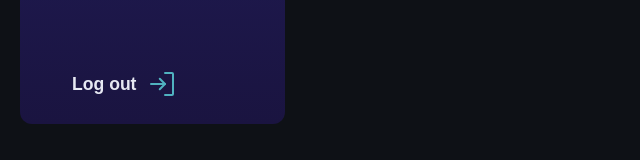
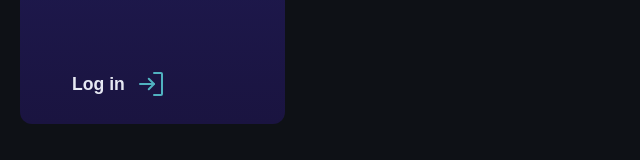
Before and after one commit to ArthurMadureira/book-wise, a Next.js app: page / in a window 1280 px wide. Shown: the part 624-784 px from the top of the page, without its empty margins (0-640 px from the left). Built offline with nearby package versions, Linux system fonts and the light colour scheme.

Commit message:
refactor: change login text on home page

```diff
--- a/src/pages/index.tsx
+++ b/src/pages/index.tsx
@@ -25,7 +25,7 @@ export default function Home() {
           </SideBarLink>
         </SideBarLinksContainer>
         <SignOutButton href='/login'>
-          <span>Log out</span>
+          <span>Log in</span>
           <SignIn size={32} color='#50B2C0' />
         </SignOutButton>
       </SideBarContainer>
```
